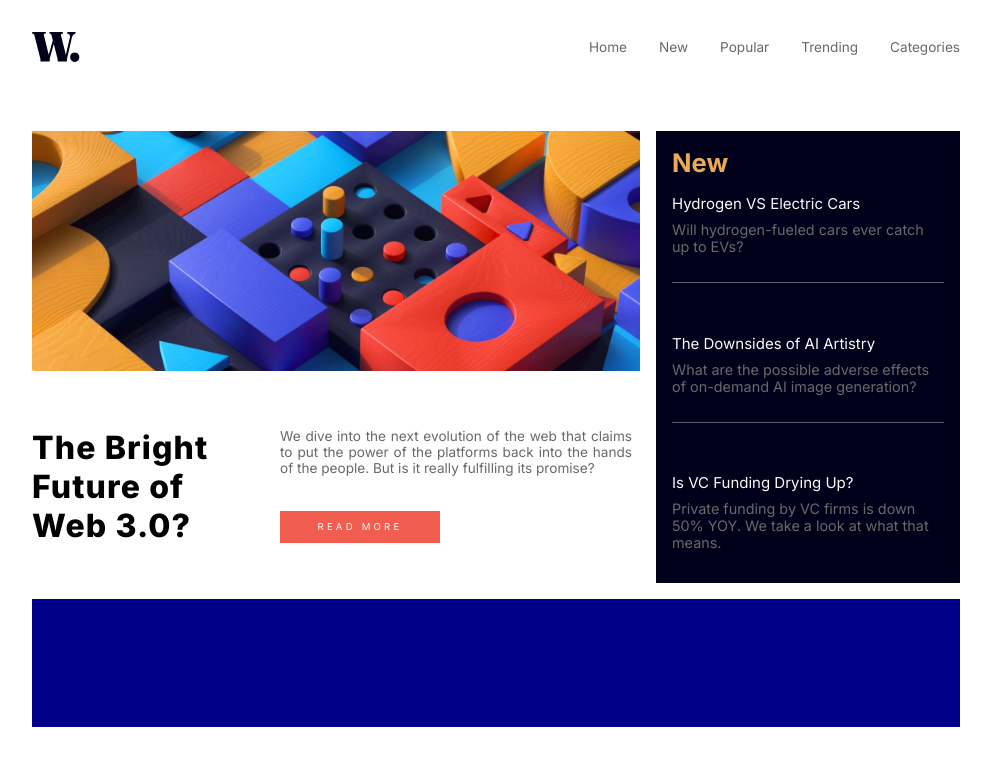
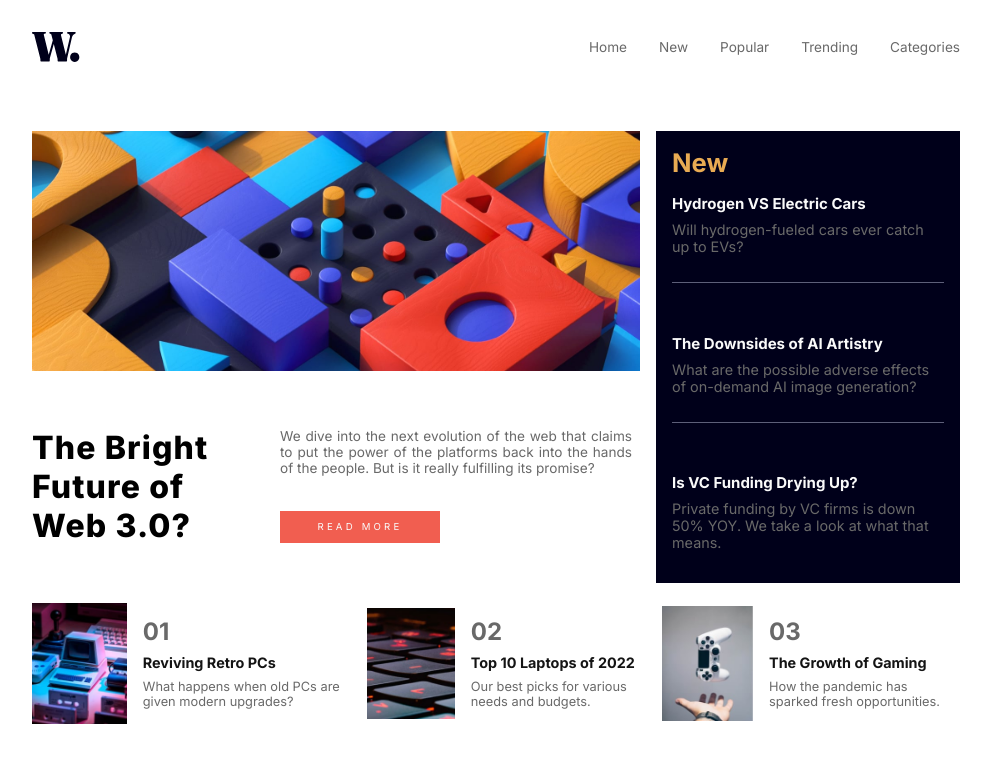
Before and after one commit to LuisC73/NewsHomepage, a React (Create React App) app: page / in a window 1280 px wide. Shown: the top 766 px of the page, without its empty margins (176-1167 px from the left). Built offline with nearby package versions, Linux system fonts and the light colour scheme.

Commit message:
se termina el proyecto

```diff
--- /dev/null
+++ b/src/components/GamesContainer.jsx
@@ -0,0 +1,20 @@
+import gamesInfo from "../utils/gamesInfo";
+import GamesItem from "./GamesItem";
+
+function GamesContainer() {
+  return (
+    <section className="games">
+      {gamesInfo.map((info, i) => (
+        <GamesItem
+          key={i}
+          imgSrc={info.imgSrc}
+          number={info.number}
+          title={info.title}
+          des={info.des}
+        />
+      ))}
+    </section>
+  );
+}
+
+export default GamesContainer;
--- /dev/null
+++ b/src/components/GamesItem.jsx
@@ -0,0 +1,20 @@
+function GamesItem({ imgSrc, number, title, des }) {
+  return (
+    <div className="games__item">
+      <figure className="games__figure">
+        <img
+          src={require(`../assets/${imgSrc}.jpg`)}
+          alt=""
+          className="games__img"
+        />
+      </figure>
+      <div className="games__div">
+        <h3 className="games__h3">{number}</h3>
+        <h4 className="games__h4">{title}</h4>
+        <p className="games__p">{des}</p>
+      </div>
+    </div>
+  );
+}
+
+export default GamesItem;
--- a/src/index.scss
+++ b/src/index.scss
@@ -3,3 +3,4 @@
 @forward "./scss/_modules/navbar";
 @forward "./scss/_modules/home";
 @forward "./scss/_modules/news";
+@forward "./scss/_modules/games";
--- a/src/pages/Home.jsx
+++ b/src/pages/Home.jsx
@@ -1,3 +1,4 @@
+import GamesContainer from "../components/GamesContainer";
 import Navbar from "../components/Navbar";
 import NewsComponent from "../components/NewsContainer";
 
@@ -26,7 +27,7 @@ function HomeComponent() {
           Read more
         </a>
       </section>
-      <section className="div"></section>
+      <GamesContainer />
     </div>
   );
 }
--- a/src/scss/_base/_base.scss
+++ b/src/scss/_base/_base.scss
@@ -3,13 +3,17 @@
 
 body {
   font-family: vars.$font;
-  overflow: hidden;
+  overflow-x: hidden;
   font-size: 15px;
   display: flex;
   align-items: center;
   justify-content: center;
   width: 100vw;
   height: 100vh;
+
+  @include mixin.media() {
+    overflow-y: auto;
+  }
 }
 
 .attribution {
--- /dev/null
+++ b/src/scss/_modules/_games.scss
@@ -0,0 +1,66 @@
+@use "../_layout/vars" as vars;
+@use "../_layout/mixins" as mixin;
+
+.games {
+  grid-area: games;
+  height: 8rem;
+
+  @include mixin.flex(space-between, center, row);
+  column-gap: 1rem;
+
+  @include mixin.media() {
+    width: 100%;
+    height: 100%;
+    @include mixin.flex(space-between, center, column);
+    row-gap: 2rem;
+    padding: 4rem 0;
+  }
+
+  &__figure {
+    width: 50%;
+    height: 100%;
+    @include mixin.media() {
+      width: 7rem;
+    }
+  }
+
+  &__img {
+    height: 100%;
+    @include mixin.media() {
+      width: 5.5rem;
+    }
+  }
+
+  &__item {
+    @include mixin.flex(space-between, center, row);
+    column-gap: 1rem;
+
+    @include mixin.media() {
+      width: 100%;
+      height: 7rem;
+    }
+  }
+
+  &__div {
+    @include mixin.flex(space-between, flex-start, column);
+    height: 100%;
+    row-gap: 0.5rem;
+  }
+
+  &__h3 {
+    font-size: 1.5rem;
+    font-weight: 700;
+    color: vars.$gray;
+  }
+
+  &__h4 {
+    color: vars.$black;
+    font-weight: 700;
+    font-size: 0.9rem;
+  }
+
+  &__p {
+    font-size: 0.8rem;
+    color: vars.$gray;
+  }
+}
--- a/src/scss/_modules/_home.scss
+++ b/src/scss/_modules/_home.scss
@@ -7,7 +7,7 @@
     "nav nav nav"
     "img img news"
     "title more news"
-    "div div div";
+    "games games games";
   gap: 1rem;
   width: 100vw;
   height: 100vh;
@@ -16,6 +16,7 @@
 
   @include mixin.media() {
     padding: 1rem;
+    overflow-y: auto;
 
     grid-template-areas:
       "nav"
@@ -23,7 +24,7 @@
       "title"
       "more"
       "news"
-      "div";
+      "games";
     gap: 0rem;
   }
 
@@ -108,14 +109,3 @@
   grid-area: nav;
   height: fit-content;
 }
-
-.div {
-  grid-area: div;
-  background-color: darkblue;
-  height: 8rem;
-
-  @include mixin.media() {
-    width: 100%;
-    height: 100%;
-  }
-}
--- a/src/scss/_modules/_news.scss
+++ b/src/scss/_modules/_news.scss
@@ -37,6 +37,7 @@
     margin-bottom: 0.5rem;
     transition: 0.5s;
     cursor: pointer;
+    font-weight: 600;
 
     &:hover {
       color: vars.$softOrange;
--- /dev/null
+++ b/src/utils/gamesInfo.js
@@ -0,0 +1,22 @@
+const gamesInfo = [
+  {
+    number: "01",
+    title: "Reviving Retro PCs",
+    des: "What happens when old PCs are given modern upgrades?",
+    imgSrc: "image-retro-pcs",
+  },
+  {
+    number: "02",
+    title: "Top 10 Laptops of 2022",
+    des: "Our best picks for various needs and budgets.",
+    imgSrc: "image-top-laptops",
+  },
+  {
+    number: "03",
+    title: "The Growth of Gaming",
+    des: "How the pandemic has sparked fresh opportunities.",
+    imgSrc: "image-gaming-growth",
+  },
+];
+
+export default gamesInfo;
```
